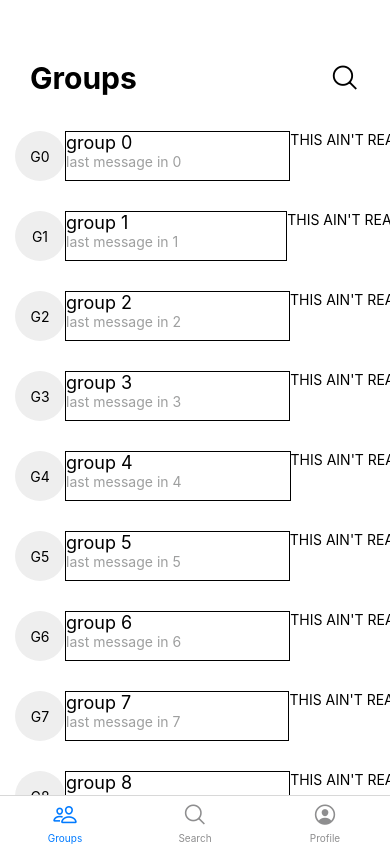
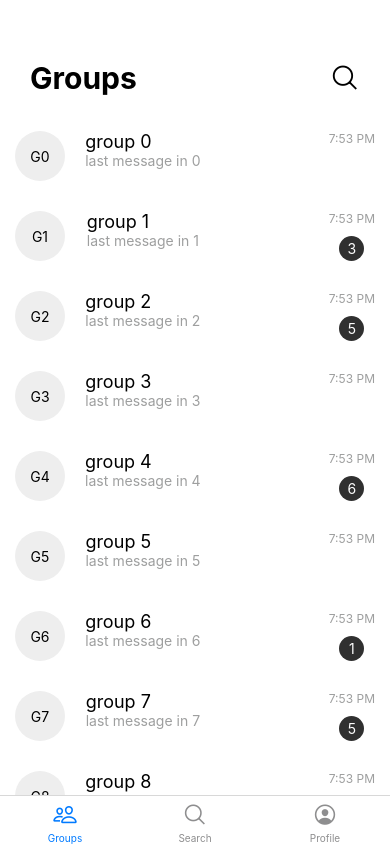
Before and after one commit to jasongir/ConnectUVA, a React Native app: screen / in a window 390 px wide. Built offline with nearby package versions, Linux system fonts and the light colour scheme.

Commit message:
actually tracked all my changes

```diff
--- a/components/avatar/avatar.component.jsx
+++ b/components/avatar/avatar.component.jsx
@@ -1,6 +1,7 @@
 import React from "react";
 import { StyleSheet, Text, View } from "react-native";
 
+// Passed in an actual picture or the name (inserts initials)
 const Avatar = ({ avatar, name }) => {
 	const initials = name
 		.split(" ")
--- a/components/group-list-item/group-list-item.component.jsx
+++ b/components/group-list-item/group-list-item.component.jsx
@@ -3,28 +3,43 @@ import React from "react";
 
 import Avatar from "../avatar/avatar.component";
 import MessageTimeStamp from "../message-time-stamp/message-time-stamp.component";
+import UnreadMessageNumber from "../../components/unread-message-number/unread-message-number.component";
+
+import { pressedColor } from "../../misc/styleConstants";
 
 const GroupListItem = ({
+	navigation,
 	name,
 	lastText,
 	avatar,
 	unreadMessageNumber,
-	onPress,
 }) => {
 	const { text, timeStamp } = lastText;
 
+	const onPress = () =>
+		navigation.push("MessagingScreen", {
+			groupName: name,
+		});
+
 	return (
-		<Pressable onPress={onPress}>
+		<Pressable
+			onPress={onPress}
+			style={({ pressed }) => ({
+				backgroundColor: pressed ? pressedColor : "white",
+			})}
+		>
 			<View style={styles.item}>
-				<Avatar avatar={avatar} name={name} />
+				<Avatar style={styles.avatar} avatar={avatar} name={name} />
 				<View style={styles.textContainer}>
 					<Text style={styles.itemTitle}>{name}</Text>
 					<Text style={styles.itemSubtitle}>{text}</Text>
 				</View>
-				<View>
-					<MessageTimeStamp timeStamp={timeStamp} />
+				<View style={styles.groupEnd}>
+					<View style={styles.paddingBottom10}>
+						<MessageTimeStamp timeStamp={timeStamp} />
+					</View>
+					<UnreadMessageNumber number={unreadMessageNumber} />
 				</View>
-				<Text>{unreadMessageNumber}</Text>
 			</View>
 		</Pressable>
 	);
@@ -39,11 +54,12 @@ const styles = StyleSheet.create({
 		display: "flex",
 		flexDirection: "row",
 		justifyContent: "space-between",
+		alignItems: "flex-start",
 	},
 	textContainer: {
-		borderWidth: 1,
-		borderStyle: "solid",
-		borderColor: "black",
+		// borderWidth: 1,
+		// borderStyle: "solid",
+		// borderColor: "black",
 		paddingRight: "30%",
 	},
 	itemTitle: {
@@ -53,4 +69,19 @@ const styles = StyleSheet.create({
 		fontSize: 14,
 		color: "#9e9f9f",
 	},
+	avatar: {
+		alignSelf: "flex-start",
+	},
+	groupEnd: {
+		alignSelf: "flex-end",
+
+		display: "flex",
+		flexDirection: "column",
+		alignItems: "center",
+
+		height: "100%",
+	},
+	paddingBottom10: {
+		paddingBottom: 10,
+	},
 });
--- /dev/null
+++ b/components/message-header/message-header.component.jsx
@@ -0,0 +1,66 @@
+import React from "react";
+import { StyleSheet, Text, View, Pressable } from "react-native";
+
+import Ionicons from "@expo/vector-icons/Ionicons";
+
+import { pressedColor } from "../../misc/styleConstants";
+import { headerTopPadding } from "../../misc/styleConstants";
+
+const MessageHeader = ({ groupName, navigation }) => {
+	const goBack = () => navigation.goBack();
+	const moreGroupInfo = () => console.log("that doesn't work yet");
+
+	return (
+		<View style={styles.header}>
+			<Pressable
+				onPress={goBack}
+				style={({ pressed }) => [
+					{
+						backgroundColor: pressed ? pressedColor : "white",
+					},
+					styles.backButton,
+				]}
+			>
+				<Ionicons name="arrow-back" size={38} color={"black"} />
+			</Pressable>
+			<Text style={styles.title}>{groupName}</Text>
+			<Pressable
+				onPress={moreGroupInfo}
+				style={({ pressed }) => [
+					{
+						backgroundColor: pressed ? pressedColor : "white",
+					},
+					styles.moreButton,
+				]}
+			>
+				<Ionicons name="ellipsis-vertical" size={35} color={"black"} />
+			</Pressable>
+		</View>
+	);
+};
+
+export default MessageHeader;
+
+const styles = StyleSheet.create({
+	header: {
+		flexDirection: "row",
+		justifyContent: "flex-start",
+		alignItems: "flex-end",
+		width: "100%",
+		paddingTop: headerTopPadding,
+		paddingBottom: 20,
+		paddingHorizontal: 30,
+	},
+	title: {
+		paddingLeft: 20,
+		fontSize: 30,
+		fontWeight: "700",
+		marginHorizontal: "auto",
+	},
+	backButton: {
+		// marginRight: "auto",
+	},
+	moreButton: {
+		marginLeft: "auto",
+	},
+});
--- a/components/message-time-stamp/message-time-stamp.component.jsx
+++ b/components/message-time-stamp/message-time-stamp.component.jsx
@@ -1,21 +1,27 @@
 import React from "react";
 import { StyleSheet, Text, View } from "react-native";
 
+import { isToday, timeFromDate, formatDate } from "../../misc/timeFunctions";
+
 const MessageTimeStamp = ({ timeStamp }) => {
-	const millisecondsInADay = 86_400_000;
-	const today = new Date();
+	const tsIsToday = isToday(timeStamp);
 
-	let finalMessage;
-
-	// this is a change
+	const finalMessage = tsIsToday
+		? timeFromDate(timeStamp)
+		: formatDate(timeStamp);
 
 	return (
 		<View>
-			<Text>{"THIS AIN'T READY YET"}</Text>
+			<Text style={styles.text}>{finalMessage}</Text>
 		</View>
 	);
 };
 
 export default MessageTimeStamp;
 
-const styles = StyleSheet.create({});
+const styles = StyleSheet.create({
+	text: {
+		fontSize: 12,
+		color: "#9e9f9f",
+	},
+});
--- /dev/null
+++ b/components/message/message.component.jsx
@@ -0,0 +1,14 @@
+import React from "react";
+import { StyleSheet, Text, View } from "react-native";
+
+const Message = () => {
+	return (
+		<View>
+			<Text>This is a message</Text>
+		</View>
+	);
+};
+
+export default Message;
+
+const styles = StyleSheet.create({});
--- /dev/null
+++ b/components/unread-message-number/unread-message-number.component.jsx
@@ -0,0 +1,34 @@
+import React from "react";
+import { StyleSheet, Text, View } from "react-native";
+
+const UnreadMessageNumber = ({ number }) => {
+	return (
+		<View>
+			{number ? (
+				<View style={styles.circle}>
+					<Text style={styles.text}>{number}</Text>
+				</View>
+			) : null}
+		</View>
+	);
+};
+
+export default UnreadMessageNumber;
+
+const widthHeight = 25;
+
+const styles = StyleSheet.create({
+	circle: {
+		width: widthHeight,
+		height: widthHeight,
+		backgroundColor: "#303030",
+		borderRadius: 999,
+
+		display: "flex",
+		justifyContent: "center",
+		alignItems: "center",
+	},
+	text: {
+		color: "#FDFDFD",
+	},
+});
--- a/screens/groups/groups.component.jsx
+++ b/screens/groups/groups.component.jsx
@@ -6,8 +6,7 @@ import Ionicons from "@expo/vector-icons/Ionicons";
 import GroupListItem from "../../components/group-list-item/group-list-item.component";
 
 import { createNativeStackNavigator } from "@react-navigation/native-stack";
-
-const Stack = createNativeStackNavigator();
+import { headerTopPadding } from "../../misc/styleConstants";
 
 const groups = Array(10)
 	.fill()
@@ -18,7 +17,7 @@ const groups = Array(10)
 			timeStamp: new Date(),
 		},
 		avatar: null,
-		unreadMessageNumber: 1,
+		unreadMessageNumber: Math.floor(Math.random() * 7),
 	}));
 
 export default function Groups({ navigation }) {
@@ -38,7 +37,7 @@ export default function Groups({ navigation }) {
 						lastText={lastText}
 						avatar={avatar}
 						unreadMessageNumber={unreadMessageNumber}
-						onPress={() => navigation.push("MessagingScreen")}
+						navigation={navigation}
 					/>
 				))}
 			</ScrollView>
@@ -60,7 +59,7 @@ const styles = StyleSheet.create({
 		justifyContent: "space-between",
 		alignItems: "baseline",
 		width: "100%",
-		paddingTop: 60,
+		paddingTop: headerTopPadding,
 		paddingBottom: 20,
 		paddingHorizontal: 30,
 	},
--- a/screens/messaging-screen/messaging-screen.component.jsx
+++ b/screens/messaging-screen/messaging-screen.component.jsx
@@ -2,10 +2,20 @@ import { StatusBar } from "expo-status-bar";
 import React from "react";
 import { StyleSheet, Text, View, Button } from "react-native";
 
-export default function MessagingScreen({ navigation }) {
+import Message from "../../components/message/message.component";
+import MessageHeader from "../../components/message-header/message-header.component";
+
+export default function MessagingScreen({ navigation, route }) {
+	const { groupName } = route.params;
+
+	const currentUser = "555";
+	// dummy data at the end
 	return (
 		<View style={styles.container}>
-			<Text>Messaging Screen</Text>
+			<MessageHeader groupName={groupName} navigation={navigation} />
+			{lastMessages.map(({ id, content, user, timeStamp }) => (
+				<Message key={id} content={content} user={user} timeStamp={timeStamp} />
+			))}
 			<StatusBar style="auto" />
 			<Button title="Back" onPress={() => navigation.goBack()} />
 		</View>
@@ -17,6 +27,93 @@ const styles = StyleSheet.create({
 		flex: 1,
 		backgroundColor: "#fff",
 		alignItems: "center",
-		justifyContent: "center",
+		justifyContent: "flex-start",
 	},
 });
+
+const createDate = (hour, minute) =>
+	new Date(`October 15, 2021 ${hour}:${minute} PM`);
+
+const lastMessages = [
+	{
+		id: "1231",
+		content:
+			"Lorem ipsum dolor sit, amet consectetur adipisicing elit. Doloribus, facilis?",
+		user: {
+			id: "111",
+			firstName: "John",
+			lastName: "Smith",
+		},
+		timeStamp: createDate(1, 45),
+	},
+	{
+		id: "1232",
+		content: "Hi guys! When's HW2 due?",
+		user: {
+			id: "222",
+			firstName: "Anthony",
+			lastName: "Charlottesburg",
+		},
+		timeStamp: createDate(3, 27),
+	},
+	{
+		id: "1233",
+		content: "September 13th",
+		user: {
+			id: "333",
+			firstName: "June",
+			lastName: "Johnson",
+		},
+		timeStamp: createDate(4, 11),
+	},
+	{
+		id: "1234",
+		content: "What did you use?",
+		user: {
+			id: "444",
+			firstName: "John",
+			lastName: "Lee",
+		},
+		timeStamp: createDate(4, 12),
+	},
+	{
+		id: "1235",
+		content: "I used python, but it's slower",
+		user: {
+			id: "555",
+			firstName: "Jason",
+			lastName: "Bourne",
+		},
+		timeStamp: createDate(4, 13),
+	},
+	{
+		id: "1236",
+		content: "Okay that makes sense, I've just been using C++",
+		user: {
+			id: "666",
+			firstName: "Jasmine",
+			lastName: "Washington",
+		},
+		timeStamp: createDate(5, 31),
+	},
+	{
+		id: "1237",
+		content: "Has anyone been able to do a master theorem proof?",
+		user: {
+			id: "555",
+			firstName: "Jason",
+			lastName: "Bourne",
+		},
+		timeStamp: createDate(5, 35),
+	},
+	{
+		id: "1238",
+		content: "It's impossible.",
+		user: {
+			id: "444",
+			firstName: "John",
+			lastName: "Lee",
+		},
+		timeStamp: createDate(5, 32),
+	},
+];
```
Also changed, not shown: screens/profile/profile.component.jsx (+23 -31 lines).
